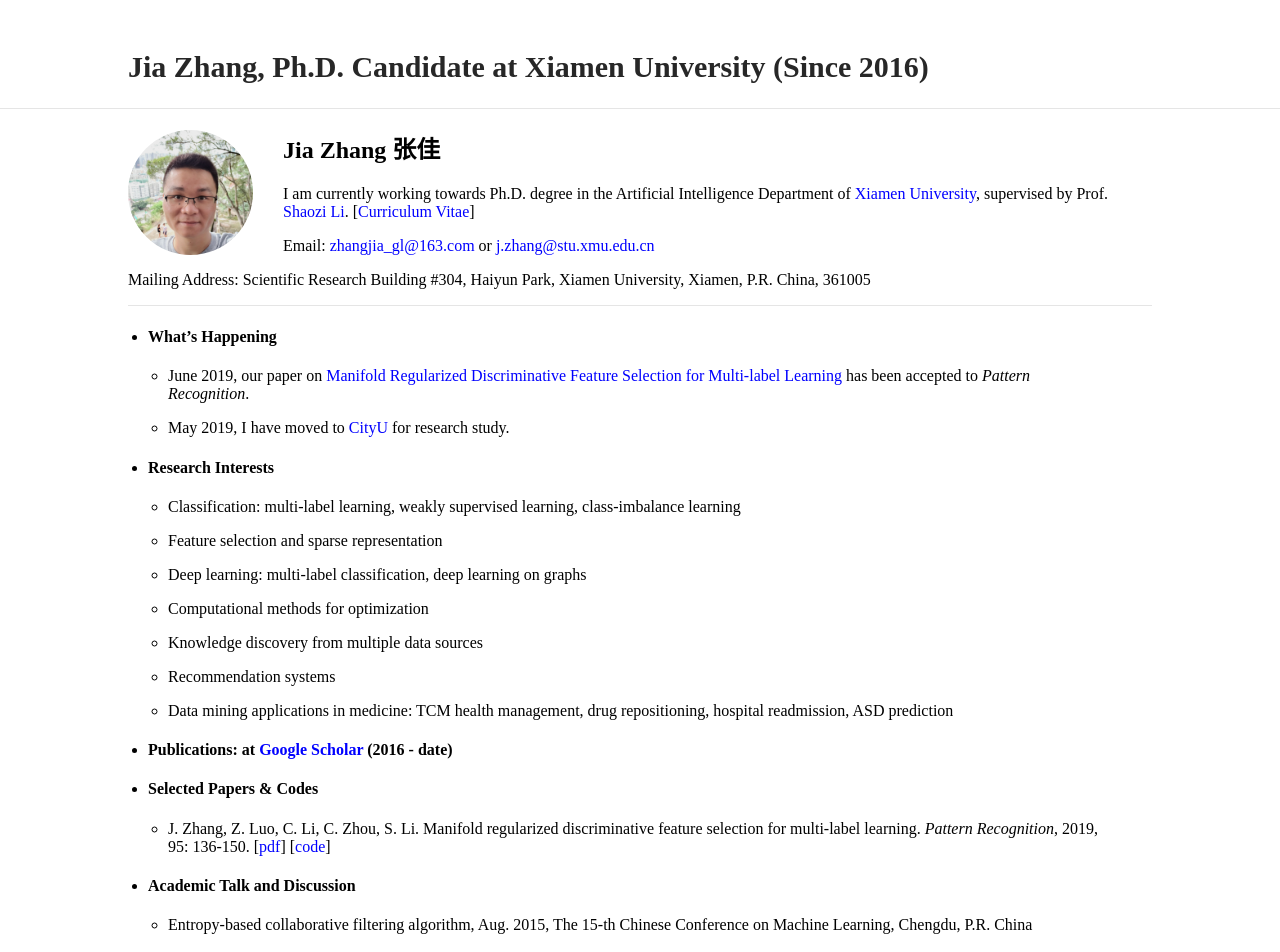
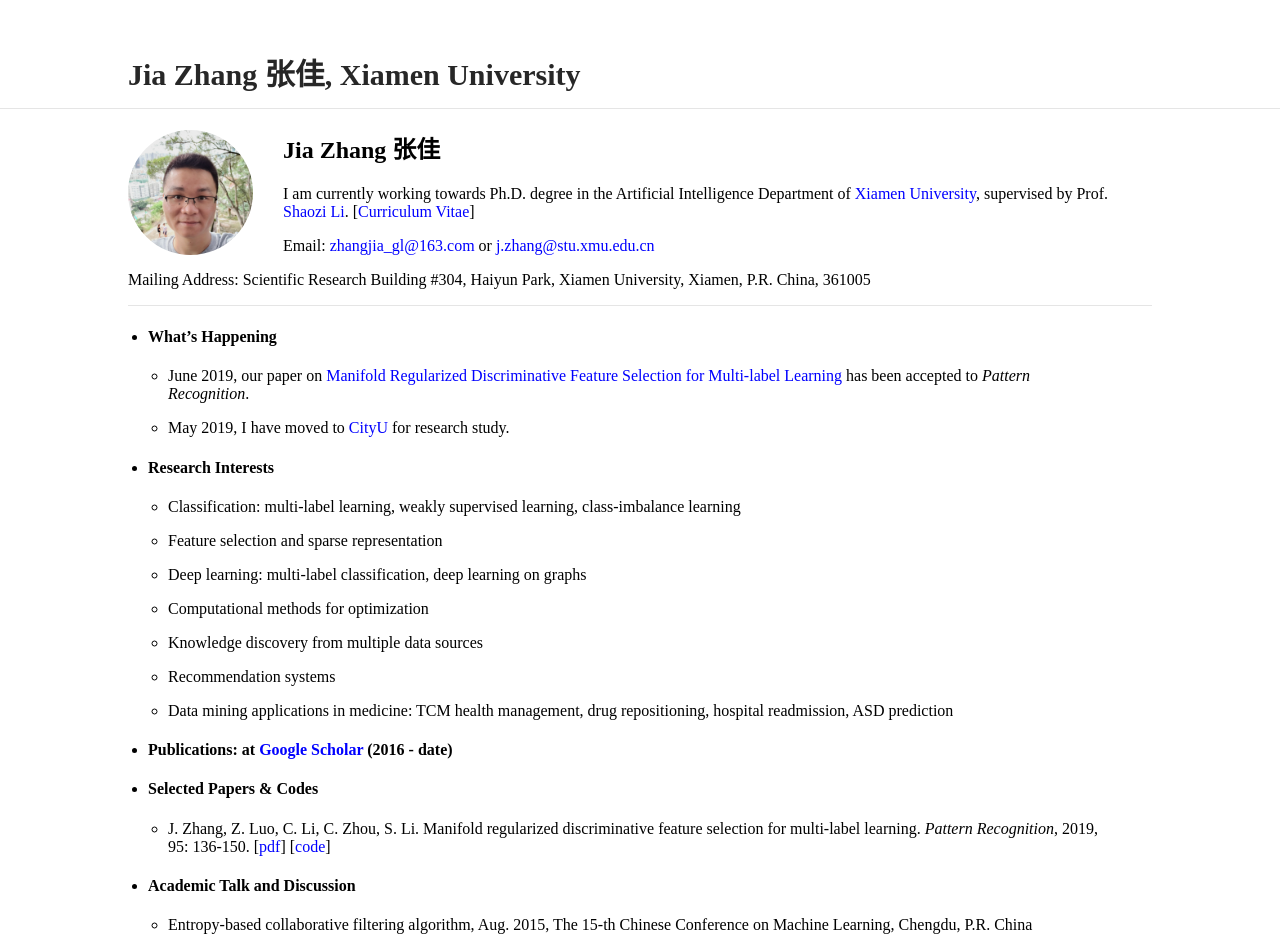
Before and after one commit to jiazhang-ml/jiazhang-ml.github.io, a Jekyll site: the page built from index.md, in a window 1280 px wide. Shown: the top 952 px of the page. Built offline with Jekyll 4.4.1, drawn with Linux system fonts in a browser that asks for light colours.

Commit message:
Update _config.yml

```diff
--- a/_config.yml
+++ b/_config.yml
@@ -1,4 +1,4 @@
-title: Jia Zhang, Ph.D. Candidate at Xiamen University (Since 2016)
+title: Jia Zhang 张佳, Xiamen University
 url: "jiazhang-ml.pub/"
 
 #ins_logo: "./bits-logo.png"
```
